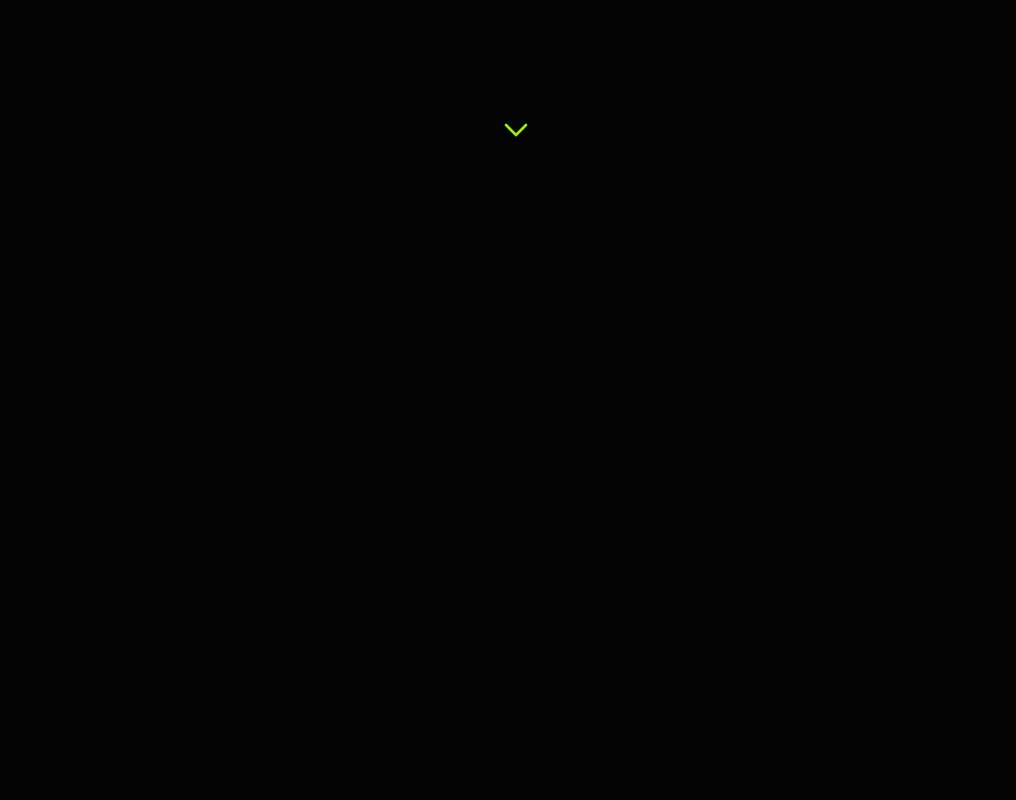
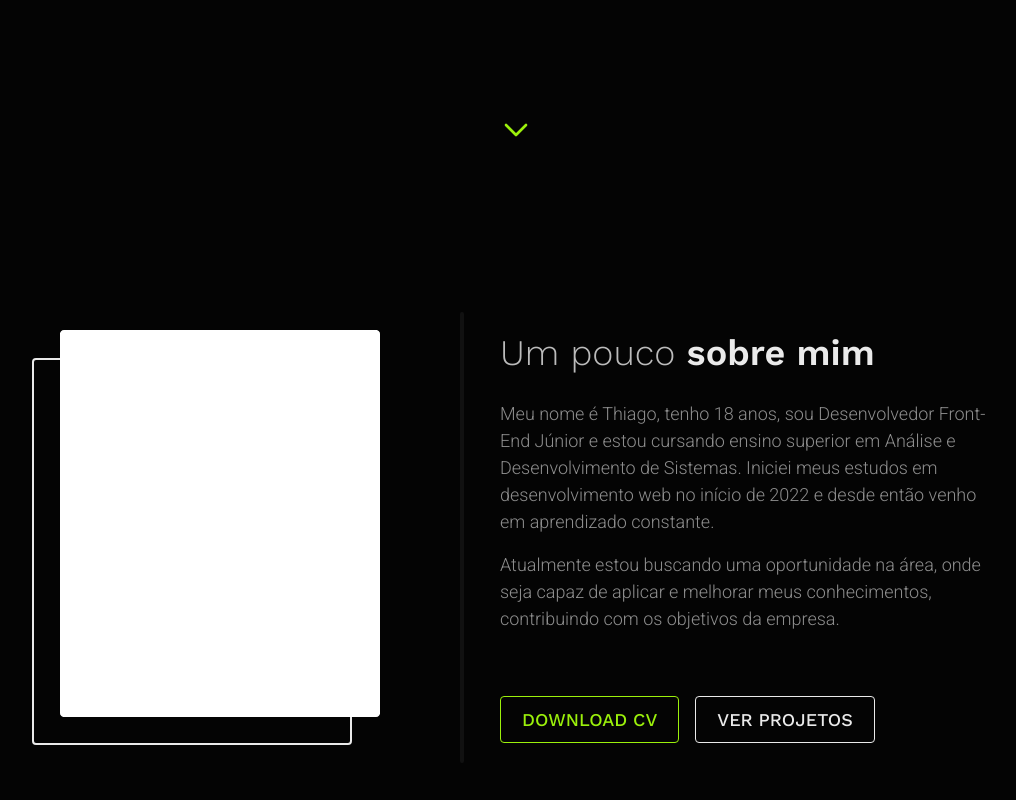
Before and after one commit to ThiagoSantosBatista/Portfolio, a React (Vite) app: page / in a window 1280 px wide. Shown: the part 510-1310 px from the top of the page, without its empty margins (124-1140 px from the left). Before the commit the page ends 870 px from the top, so only its background shows below. Built offline with nearby package versions, Linux system fonts and the light colour scheme.

Commit message:
feat: Sobre Section criado e estilizado

```diff
--- a/index.html
+++ b/index.html
@@ -10,7 +10,7 @@
   <link rel="preconnect" href="https://fonts.googleapis.com">
   <link rel="preconnect" href="https://fonts.gstatic.com" crossorigin>
   <link
-    href="https://fonts.googleapis.com/css2?family=Roboto:wght@300;400;500&family=Work+Sans:wght@300;500;600&display=swap"
+    href="https://fonts.googleapis.com/css2?family=Roboto:wght@300;400;500;700&family=Work+Sans:wght@300;500;600&display=swap"
     rel="stylesheet">
 </head>
 
--- a/src/components/Header/styles.ts
+++ b/src/components/Header/styles.ts
@@ -7,6 +7,7 @@
   width: 100%;
   height: 7rem;
   border-bottom: 0.2rem solid #111111;
+  background: #040404;
   z-index: 10;
 `;
 
@@ -27,7 +28,7 @@
 
 export const ListItem = styled.li`
   a {
-    color: #ffffff;
+    color: #EAEAEA;
     text-transform: uppercase;
     font-family: "Work Sans", sans-serif;
     transition: all 0.3s;
--- a/src/components/Main/HeroSection/styles.ts
+++ b/src/components/Main/HeroSection/styles.ts
@@ -7,7 +7,7 @@
   height: 63rem;
 
   h1 {
-    color: rgba(255, 255, 255, 0.8);
+    color: rgba(234, 234, 234, 0.8);
     font-size: 4.8rem;
     font-weight: 300;
     font-family: "Work Sans", sans-serif;
--- /dev/null
+++ b/src/components/Main/SobreSection/SobreButton/index.tsx
@@ -0,0 +1,18 @@
+import React from "react";
+import * as S from "./styles";
+
+interface ButtonProps {
+  link?: boolean;
+  text: string;
+}
+
+const SobreButton = ({ link, text }: ButtonProps) => {
+  {
+    if (link) {
+      return <S.Button as="a" href='#projetos' link={link}>{text}</S.Button>;
+    }
+  }
+  return <S.Button as='a' href='#projetos'>{text}</S.Button>;
+};
+
+export default SobreButton;
--- /dev/null
+++ b/src/components/Main/SobreSection/SobreButton/styles.ts
@@ -0,0 +1,17 @@
+import styled from "styled-components";
+
+interface ButtonProps {
+  link?: boolean;
+}
+
+export const Button = styled.button<ButtonProps>`
+  padding: 1.2rem 2.1rem;
+  color: ${(props) => (props.link ? "#9bf00b" : "#eaeaea")};
+  background: none;
+  border-radius: 0.4rem;
+  border: 0.1rem solid ${(props) => (props.link ? "#9bf00b" : "#eaeaea")};
+  font-size: 1.8rem;
+  font-family: "Work Sans", sans-serif;
+  text-transform: uppercase;
+  cursor: pointer;
+`;
--- /dev/null
+++ b/src/components/Main/SobreSection/index.tsx
@@ -0,0 +1,37 @@
+import React from "react";
+import Foto from "../../../assets/imgs/foto.png";
+import SobreButton from "./SobreButton";
+import * as S from "./styles";
+
+const SobreSection = () => {
+  return (
+    <S.Section>
+      <S.Picture>
+        <div></div>
+        <img src={Foto} alt="Minha Foto" />
+      </S.Picture>
+      <S.ContentDiv>
+        <h2>
+          Um pouco <span className="textoDestaque">sobre mim</span>
+        </h2>
+        <p>
+          Meu nome é Thiago, tenho 18 anos, sou Desenvolvedor Front-End Júnior e
+          estou cursando ensino superior em Análise e Desenvolvimento de
+          Sistemas. Iniciei meus estudos em desenvolvimento web no início de
+          2022 e desde então venho em aprendizado constante.
+        </p>
+        <p>
+          Atualmente estou buscando uma oportunidade na área, onde seja capaz de
+          aplicar e melhorar meus conhecimentos, contribuindo com os objetivos
+          da empresa.
+        </p>
+        <S.ButtonBox>
+          <SobreButton link={true} text="Download CV" />
+          <SobreButton text="Ver Projetos" />
+        </S.ButtonBox>
+      </S.ContentDiv>
+    </S.Section>
+  );
+};
+
+export default SobreSection;
--- /dev/null
+++ b/src/components/Main/SobreSection/styles.ts
@@ -0,0 +1,63 @@
+import styled from "styled-components";
+
+export const Section = styled.section`
+  display: grid;
+  grid-template-columns: auto 1fr;
+  align-items: center;
+  gap: 12rem;
+  margin: 14rem 0 16rem;
+`;
+
+export const Picture = styled.picture`
+  position: relative;
+  margin: 0 0 2.8rem 2.8rem;
+
+  div {
+    position: absolute;
+    inset: 0;
+    border-radius: 0.4rem;
+    border: 0.2rem solid #eaeaea;
+    transform: translate(-2.8rem, 2.8rem);
+    z-index: -1;
+  }
+`;
+
+export const ContentDiv = styled.div`
+  position: relative;
+
+  h2 {
+    color: rgba(234, 234, 234, 0.8);
+    margin-bottom: 2.4rem;
+    font-size: 3.6rem;
+    font-weight: 300;
+    font-family: "Work Sans", sans-serif;
+    line-height: 1.2;
+  }
+  p {
+    margin-bottom: 1.6rem;
+    color: rgba(234, 234, 234, 0.6);
+    font-size: 1.8rem;
+    font-weight: 300;
+    line-height: 1.5;
+  }
+  p:nth-child(3) {
+    margin-bottom: 6.4rem;
+  }
+
+  &::before {
+    content: "";
+    position: absolute;
+    left: -4rem;
+    top: -5%;
+    width: 0.4rem;
+    height: 110%;
+    border-radius: 0.4rem;
+    background-color: #111111;
+  }
+`;
+
+export const ButtonBox = styled.div`
+  display: flex;
+  align-items: center;
+  gap: 1.6rem;
+`;
--- a/src/components/Main/index.tsx
+++ b/src/components/Main/index.tsx
@@ -1,11 +1,13 @@
 import React from "react";
 import HeroSection from "./HeroSection";
+import SobreSection from "./SobreSection";
 import * as S from "./styles";
 
 const Main = () => {
   return (
     <S.Main>
       <HeroSection />
+      <SobreSection />
     </S.Main>
   );
 };
--- a/src/styles/GlobalStyle.ts
+++ b/src/styles/GlobalStyle.ts
@@ -26,14 +26,15 @@
     display: block;
   }
   a{
+    display: inline-block;
     text-decoration: none;
   }
   li{
     list-style: none;
   }
   .textoDestaque{
-    color: #ffffff;
-    font-weight: 500;
+    color: #EAEAEA;
+    font-weight: 700;
     font-family: 'Work Sans', sans-serif;
   }
 `;
```
Also changed, not shown: src/assets/imgs/foto.png (added), src/assets/svgs/logo.svg.
